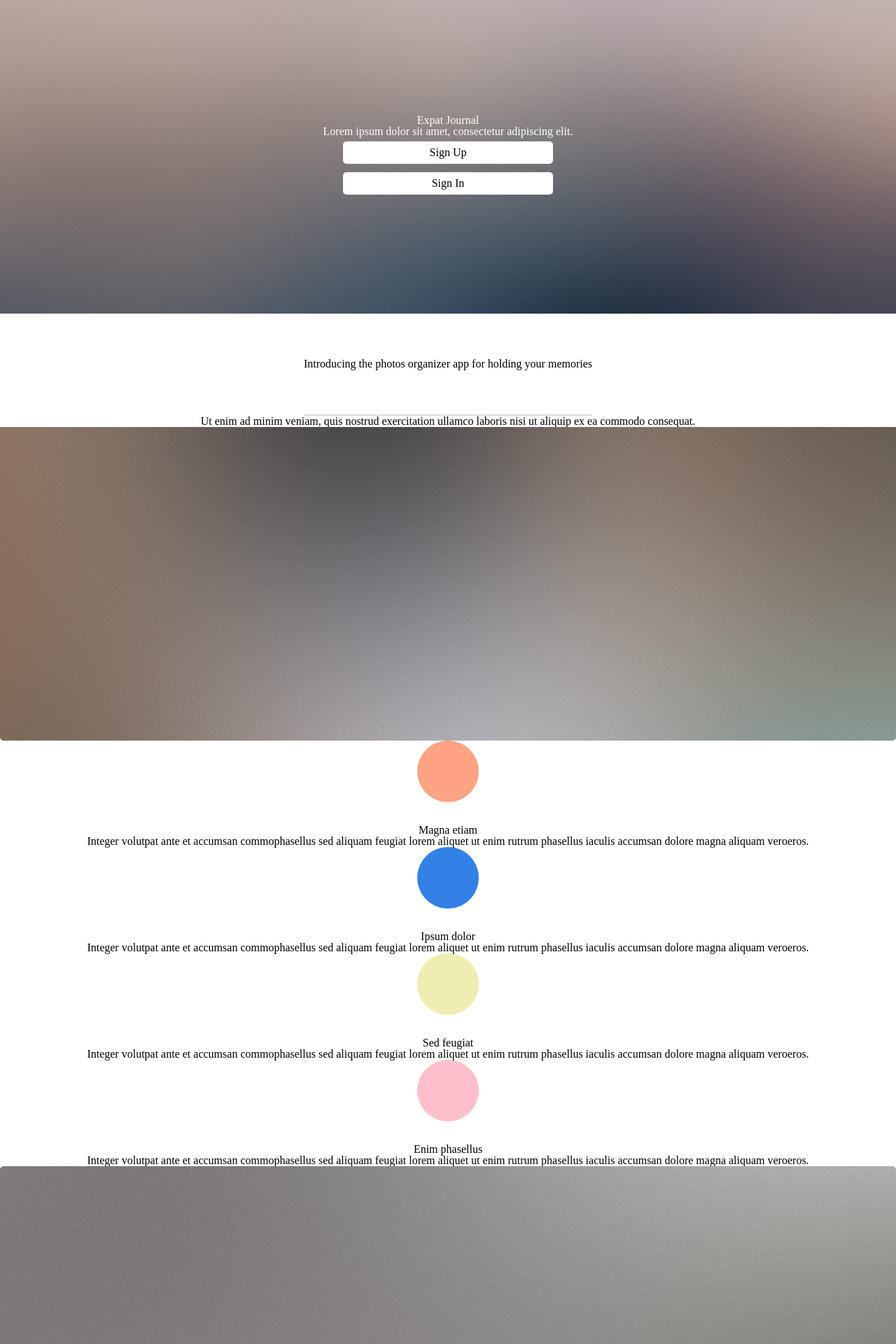
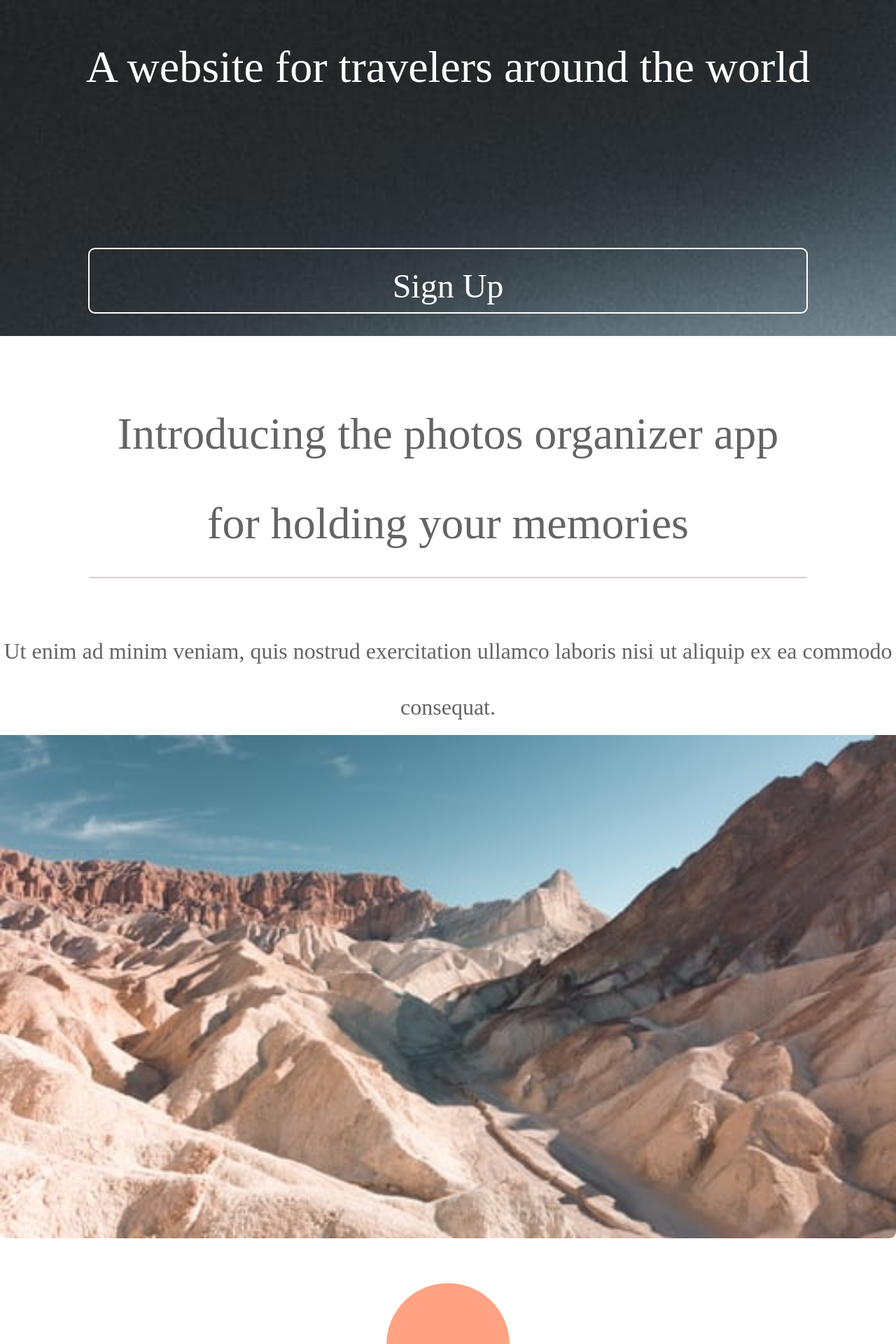
Before and after one commit to Build-Week-Expt-Journal-1/Landing-Page, a PHP site: page / in a window 1280 px wide. Shown: the top 1920 px of the page at 70% size. Run offline with PHP 8.4, Linux system fonts and the light colour scheme.

Commit message:
formated banner and intro: git status

```diff
--- a/css/index.css
+++ b/css/index.css
@@ -86,7 +86,7 @@ video {
   margin: 0;
   padding: 0;
   border: 0;
-  font-size: 100%;
+  font-size: 62.5%;
   font: inherit;
   vertical-align: baseline;
 }
@@ -129,49 +129,67 @@ table {
 a {
   text-decoration: none;
 }
-body .display-flex-column {
+.display-flex-column {
   display: flex;
-  align-items: center;
   justify-content: center;
   flex-direction: column;
+  align-items: center;
+}
+@media only screen (min-width: 600px) {
+  .body-background {
+    background-color: rgba(224, 215, 215, 0.74);
+  }
+}
+h1 {
+  margin: 5%;
+  font-size: 8rem;
+}
+body {
+  color: #646464;
+  font-size: 2rem;
+  text-align: center;
+  line-height: 5rem;
 }
 body .background-img {
   width: 100%;
-  height: 35vw;
-  background: url("../images/banner.jpg");
+  height: 60vh;
+  background: url("../images/new-pic1.jpg");
   background-size: cover;
 }
 body .banner-text {
   color: white;
   text-align: center;
 }
-body .text-margin {
-  margin: 0 5%;
-}
-body .button {
-  border-radius: 5px;
-  background-color: white;
-  width: 300px;
-  padding: 8px 0;
-  color: black;
+body nav .button {
+  border-radius: 0.6rem;
+  font-size: 3rem;
+  border: 2px solid white;
+  width: 80vw;
+  height: 4rem;
+  padding: 0.8rem 0;
+  color: white;
   text-align: center;
   vertical-align: middle;
-  margin: 2%;
+  margin: 15% auto 0;
 }
-body .body-background {
-  background-color: #F5F5F5;
+body nav .button:hover {
+  background-color: white;
+  color: black;
+}
+body section p {
+  margin: 5%;
+  font-size: 4rem;
 }
 body section .img-formating {
   width: 100%;
-  height: 35vw;
+  height: auto;
 }
 body section .circle {
   border-radius: 100%;
-  cursor: default;
   display: inline-block;
   height: 5.5em;
   line-height: 5.5em;
-  margin: 0 0 2em 0;
+  margin: 2em;
   width: 5.5em;
 }
 body section .coral {
@@ -186,18 +204,27 @@ body section .yellow {
 body section .pink {
   background-color: pink;
 }
-body section .border-line-bottom {
-  padding: 5% 0;
-  border-bottom: 2px solid #dcdcdc;
-}
-body section .section-border {
-  border-radius: 5px;
-  background-color: white;
-  margin: 3% 0;
+body section .intro {
+  display: flex;
+  align-items: center;
+  margin: 5% 10%;
+  border-bottom: 2px solid rgba(202, 186, 186, 0.74);
+  height: 35vh;
+  font-size: 4rem;
+  line-height: 8rem;
 }
 body section .img-bottom-radius {
-  border-radius: 0 0 5px 5px;
+  border-radius: 0 0 0.6rem 0.6rem;
 }
 body section .img-top-radius {
-  border-radius: 5px 5px 0 0;
+  border-radius: 0.6rem 0.6rem 0 0;
 }
+@media only screen (min-width: 600px) {
+  body .section-border {
+    border-radius: 0.6rem;
+    background-color: white;
+  }
+  body .text-margin {
+    margin: 2% 5%;
+  }
+}
--- a/index.html
+++ b/index.html
@@ -11,11 +11,11 @@
 
 	</head>
 
-	<body class="display-flex-column text-margin body-background">
+	<body class="display-flex-column body-background">
 
 		<section class="display-flex-column background-img banner-text">
 			<h1>Expat Journal</h1>
-			<P>Lorem ipsum dolor sit amet, consectetur adipiscing elit. </P>
+			<P>A website for travelers around the world </P>
 			<nav class="display-flex-column">
 				<a class="button" href="###">Sign Up</a>
 				<a class="button" href="###">Sign In</a>
@@ -23,14 +23,14 @@
 		</section>
 
 
-		<section class="display-flex-column section-border">
-			<div class="border-line-bottom">	Introducing the photos organizer app for holding your memories </div>
+		<section class="display-flex-column text-margin section-border">
+			<h2 class="intro ">	Introducing the photos organizer app for holding your memories </h2>
 			<div> Ut enim ad minim veniam, quis nostrud exercitation ullamco laboris nisi ut aliquip ex ea commodo consequat. </div>
-			<img class="img-formating img-bottom-radius" src="images/pic01.jpg" alt="Background photo" />
+			<img class="img-formating img-bottom-radius" src="images/new-pic2.jpg" alt="Background photo" />
 		</section>
 
 
-		<section class="section-border">
+		<section class="text-margin section-border">
 			<section class="display-flex-column ">
 				<div class="circle coral"></div>
 				<h2>
@@ -42,7 +42,7 @@
 				</div>
 			</section>
 
-			<section class="display-flex-column ">
+			<section class="display-flex-column text-margin">
 				<div class="circle blue"></div>
 				<h2>
 					Ipsum dolor
@@ -53,7 +53,7 @@
 				</div>
 			</section>
 
-			<section class="display-flex-column">
+			<section class="display-flex-column text-margin">
 				<div class="circle yellow"></div>
 				<h2>
 					Sed feugiat
@@ -64,7 +64,7 @@
 				</div>
 			</section>
 
-			<section class="display-flex-column ">
+			<section class="display-flex-column text-margin">
 				<div class="circle pink"></div>
 				<h2>
 					Enim phasellus
@@ -78,8 +78,8 @@
 
 		</section>
 
-		<section class="display-flex-column section-border">
-			<img class="img-formating img-top-radius" src="images/pic02.jpg" alt="Pic #2" />
+		<section class="display-flex-column text-margin section-border">
+			<img class="img-formating img-top-radius" src="images/new-pic3.jpg" alt="Pic #2" />
 			<h2>
 				Sed lorem adipiscing
 			</h2>
@@ -89,8 +89,8 @@
 			</div>
 		</section>
 
-		<section class="display-flex-column section-border">
-			<img class="img-formating img-top-radius" src="images/pic03.jpg" alt="Pic #3" />
+		<section class="display-flex-column text-margin section-border">
+			<img class="img-formating img-top-radius" src="images/new-pic4.jpg" alt="Pic #3" />
 			<h2>
 				Accumsan integer
 			</h2>
--- a/less/index.less
+++ b/less/index.less
@@ -1,8 +1,8 @@
 
 @import "reset.less";
-@body-background-color: #F5F5F5;
+@body-background-color: rgba(224, 215, 215, 0.74);
 @margin: 5%;
-@border-radius: 5px;
+@border-radius: 0.6rem;
 .color(@color){
     background-color: @color;
 };
@@ -14,19 +14,38 @@
     flex-direction: @flex-direction;
 
 }
+@h1-font-size: 8rem;
+@body-font-size: 2rem;
 
 //css here
-body {
+
+
 
 .display-flex-column {
         .display-flex(column);
-
+        align-items: center;
+    }
+// tablet view
+@media only screen (min-width: 600px) {
+    .body-background{
+        background-color: @body-background-color;
+    }
 }
 
+//mobile first
+h1 {
+    margin: @margin;
+    font-size: @h1-font-size;
+}
+body {
+    color: #646464 ;
+    font-size: @body-font-size;
+    text-align: center;
+    line-height: 5rem;
     .background-img{
         width: 100%;
-        height: 35vw;
-        background: url("../images/banner.jpg") ;
+        height: 60vh;
+        background: url("../images/new-pic1.jpg") ;
         background-size: cover;
     }
 
@@ -36,38 +55,49 @@ body {
 
     }
 
-    .text-margin {
-        margin: 0 @margin;
-    }
+
+    nav {
+
 
          .button{
             border-radius: @border-radius;
-        background-color: white;
-        width: 300px;
-        padding: 8px 0;
-        color: black;
+            font-size: 3rem;
+            border: 2px solid white;
+            width: 80vw;
+            height: 4rem;
+            padding: 0.8rem 0;
+            color: white;
             text-align: center;
             vertical-align: middle;
-        margin: 2%;
+            margin: @margin*3 auto 0;
+
         }
-    .body-background{
-        background-color: @body-background-color;
+        .button:hover{
+            background-color: white;
+            color: black;
         }
+    }
+
 
     section {
 
+        p{
+            margin: @margin;
+            font-size: 4rem;
+        }
         .img-formating{
             width: 100%;
-            height: 35vw;
+            height: auto;
         }
+
 
         .circle{
             border-radius: 100%;
-            cursor: default;
+
             display: inline-block;
             height: 5.5em;
             line-height: 5.5em;
-            margin: 0 0 2em 0;
+            margin: 2em;
             width: 5.5em;
         }
         .coral {
@@ -88,16 +118,18 @@ body {
 
 
 
-        .border-line-bottom {
-            padding: 5% 0;
+        .intro {
+
+            display: flex;
+            align-items: center;
+            margin: @margin @margin*2;
             border-bottom: 2px solid darken(@body-background-color, 10%) ;
+            height: 35vh;
+            font-size: 4rem;
+            line-height: 8rem;
         }
 
-        .section-border{
-            border-radius: @border-radius;
-            background-color: white;
-            margin: 3% 0;
-        }
+
 
         .img-bottom-radius{
             border-radius: 0 0 @border-radius @border-radius;
@@ -107,4 +139,17 @@ body {
             border-radius:  @border-radius @border-radius 0 0;
         }
     }
+
+    // tablet view
+    @media only screen (min-width: 600px) {
+        .section-border{
+            border-radius: @border-radius;
+            background-color: white;
+
         }
+        .text-margin {
+            margin: 2% @margin;
+
+        }
+      }
+}
--- a/less/reset.less
+++ b/less/reset.less
@@ -19,7 +19,7 @@ time, mark, audio, video {
 	margin: 0;
 	padding: 0;
 	border: 0;
-	font-size: 100%;
+	font-size: 62.5%;
 	font: inherit;
 	vertical-align: baseline;
 }
```
Also changed, not shown: images/new-pic1.jpg (added), images/new-pic2.jpg (added), images/new-pic3.jpg (added), images/new-pic4.jpg (added), images/pic06.jpg (added), images/pic07.jpg (added), images/pic08.jpg (added). Lines whose indentation alone changed are shown as unchanged.
